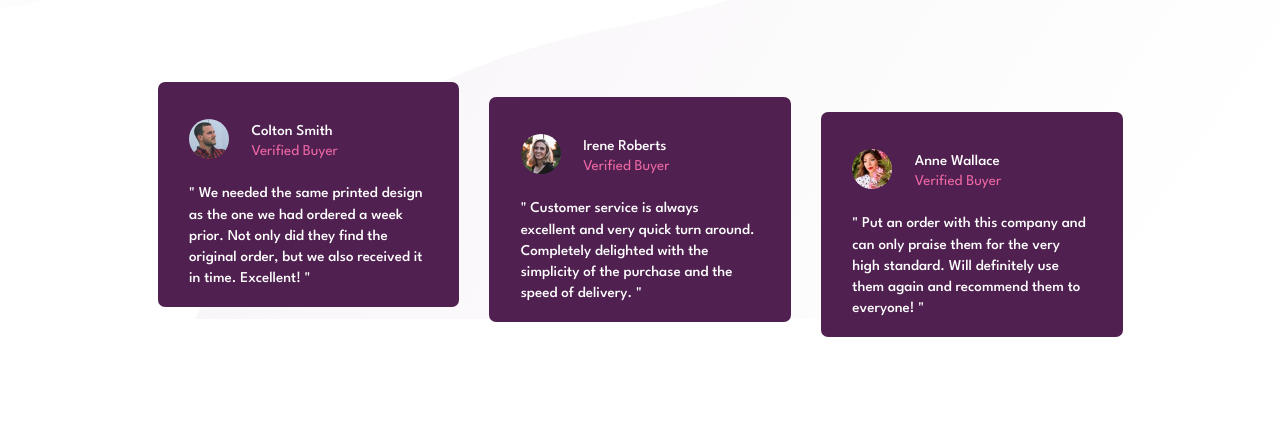
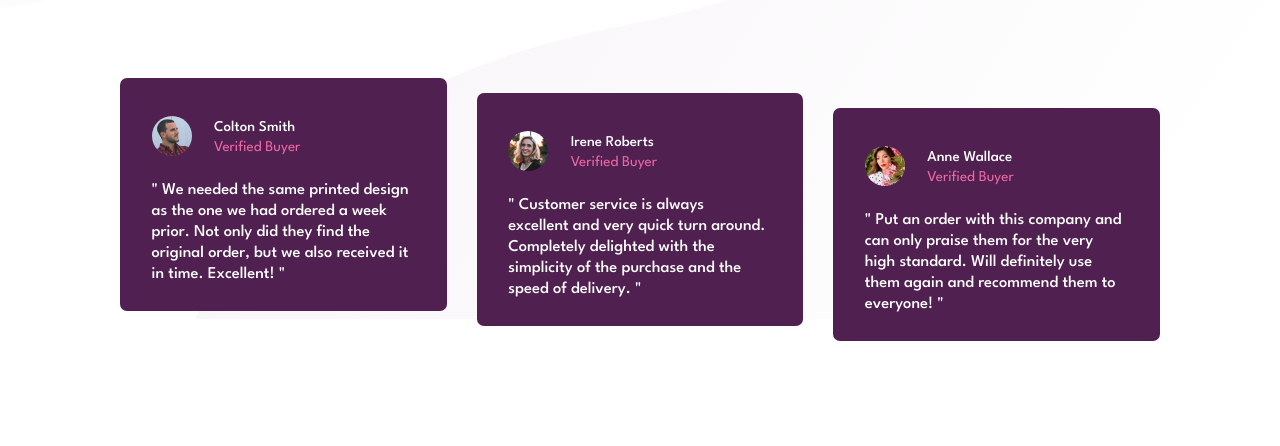
Before and after one commit to floatingPebble/floatingPebble.social-proof-section-FM.io, a plain HTML site: page index.html in a window 1280 px wide. Shown: the part 354-800 px from the top of the page. Drawn offline with Linux system fonts and the light colour scheme.

Commit message:
tweaking sizes

```diff
--- a/style.css
+++ b/style.css
@@ -199,7 +199,7 @@ h6 {
 @media only screen and (min-width: 820px) {
     .main-container {
         height: 100%;
-        padding-inline: 10.5rem;
+        padding-inline: 8rem;
         display: flex;
         flex-direction: column;
         justify-content: center;
@@ -228,6 +228,7 @@ h6 {
     .headline-description {
         font-size: 1.2rem;
         line-height: 1.5rem;
+        margin-top: 1rem;
     }
 
     .ratings {
@@ -284,12 +285,11 @@ h6 {
 
     .card {
         padding: 2.5rem 2.4rem 2rem 2.1rem;
-        height: 15em;
+        height: 15.5em;
     }
 
     .name,
-    .verification,
-    .client-testimony {
+    .verification {
         font-size: 1rem;
     }
 
@@ -299,6 +299,7 @@ h6 {
 
     .client-testimony {
         margin-top: 1.6rem;
+        font-size: 1.1rem;
         line-height: 1.41rem;
         font-weight: 500;
     }
```
